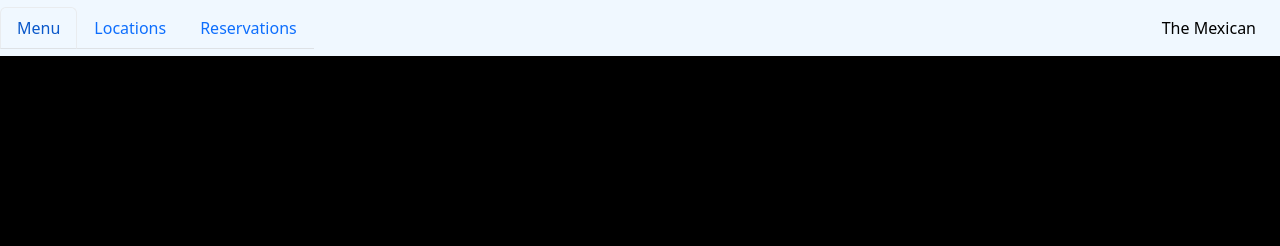
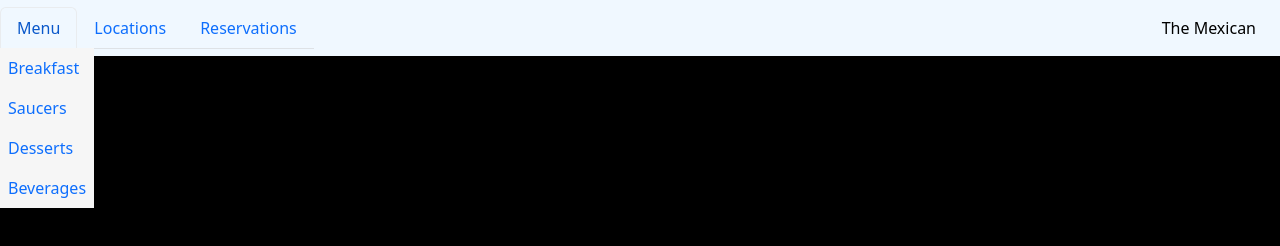
Before and after one commit to disc3110/restaurant-page, a website built with webpack: page src/index.html in a window 1280 px wide. Both pictures are taken after a click on the link "Menu". Built offline with nearby package versions, Linux system fonts and the light colour scheme.

Commit message:
Add dinamyc navbar

```diff
--- /dev/null
+++ b/src/components/navbar.js
@@ -0,0 +1,47 @@
+const navHTML = `
+<ul class="nav nav-tabs">
+  <li class="nav-item dropdown">
+    <a class="nav-link" id="dropdown-btn" aria-current="page" href="#">Menu</a>
+    <div id="myDropdown" class="dropdown-content d-none">
+      <a href="#">Breakfast</a>
+      <a href="#">Saucers</a>
+      <a href="#">Desserts</a>
+      <a href="#">Beverages</a>
+    </div>
+  </li>
+  <li class="nav-item">
+    <a class="nav-link" href="#">Locations</a>
+  </li>
+  <li class="nav-item">
+    <a class="nav-link" href="#">Reservations</a>
+  </li>
+</ul>
+<p class="pt-3 pe-4">The Mexican</p>
+`;
+
+const displayNavBar = () => {
+  const navBAr = document.getElementById('nav-bar');
+
+  navBAr.innerHTML = navHTML;
+
+  const dropDownBTN = document.getElementById('dropdown-btn');
+  const myDropdown = document.getElementById('myDropdown');
+
+  dropDownBTN.addEventListener('click', () => {
+    myDropdown.classList.toggle('d-none');
+  });
+
+  window.addEventListener('click', (e) => {
+    if (!e.target.matches('#dropdown-btn')) {
+      if (!myDropdown.classList.contains('d-none')) myDropdown.classList.add('d-none');
+    }
+  });
+
+  // window.onclick = function (event) {
+  //       if (!event.target.matches('#dropdown-btn')) {
+  //     if (!myDropdown.classList.contains('d-none')) myDropdown.classList.add('d-none');
+  //   }
+  // };
+};
+
+export default displayNavBar;
--- a/src/index.html
+++ b/src/index.html
@@ -7,26 +7,7 @@
   <title>Document</title>
 </head>
 <body>
-  <header> </header>
-  <nav class="d-flex justify-content-between align-items-center">
-    <ul class="nav nav-tabs">
-      <li class="nav-item dropdown">
-        <a class="nav-link" aria-current="page" href="#">Menu</a>
-        <div id="myDropdown" class="dropdown-content">
-          <a href="#">Breakfast</a>
-          <a href="#">Saucers</a>
-          <a href="#">Desserts</a>
-          <a href="#">Beverages</a>
-        </div>
-      </li>
-      <li class="nav-item">
-        <a class="nav-link" href="#">Locations</a>
-      </li>
-      <li class="nav-item">
-        <a class="nav-link" href="#">Reservations</a>
-      </li>
-    </ul>
-    <p class="pt-3 pe-4">The Mexican</p>
-  </nav>
+  <nav class="d-flex justify-content-between align-items-center" id="nav-bar"> </nav>
+
 </body>
 </html>
--- a/src/index.js
+++ b/src/index.js
@@ -1,2 +1,5 @@
 import 'bootstrap/dist/css/bootstrap.min.css';
 import './style.css';
+import displayNavBar from './components/navbar';
+
+displayNavBar();
--- a/src/style.css
+++ b/src/style.css
@@ -23,7 +23,6 @@ nav {
 }
 
 .dropdown-content {
-  display: none;
   position: absolute;
   overflow: auto;
   z-index: 1;
```
Also changed, not shown: src/components/drop-down.js (deleted).
